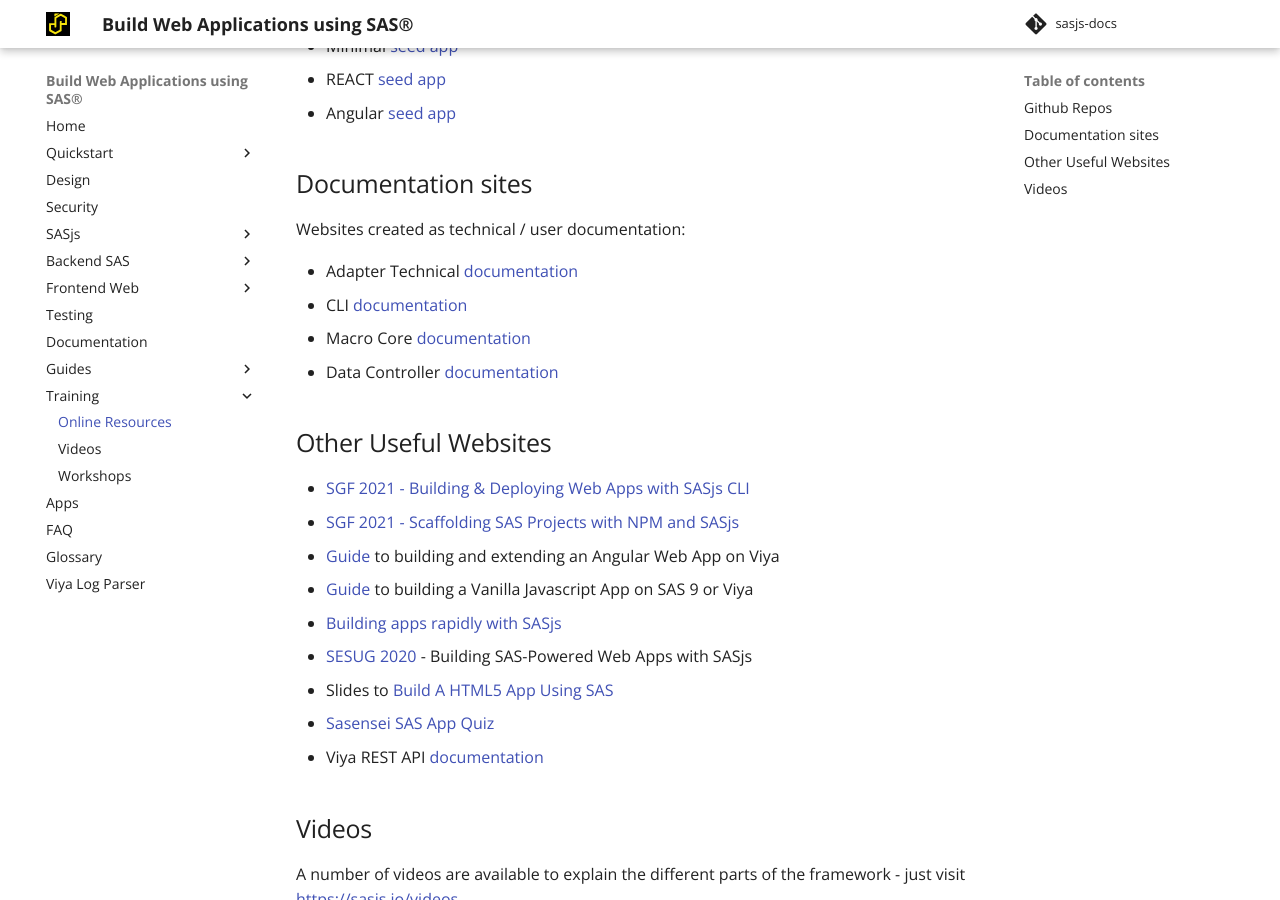
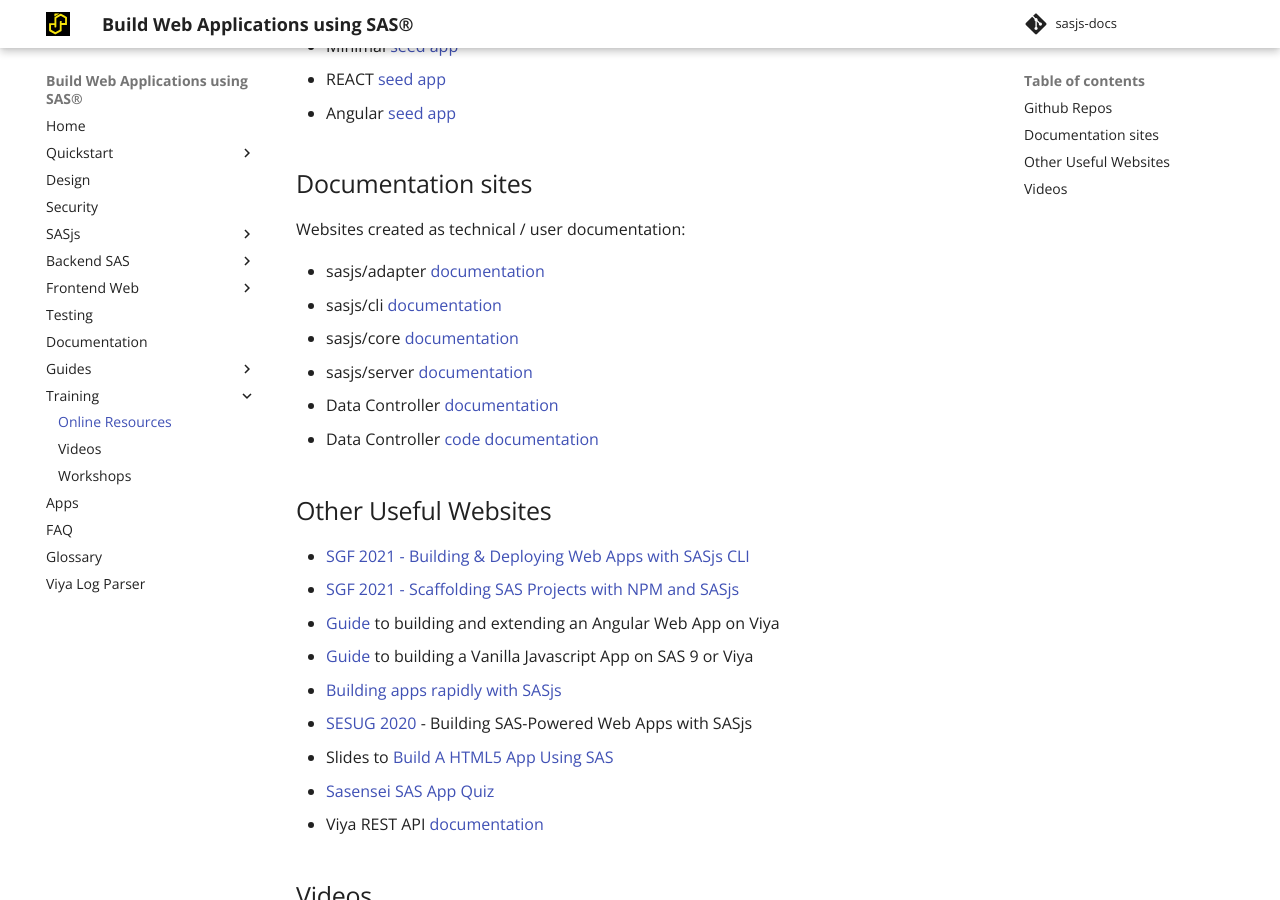
Before and after one commit to sasjs/sasjs.io, an MkDocs documentation site: the page built from docs/resources.md, in a window 1280 px wide and 900 px high, scrolled down 365 px. Built offline with MkDocs 1.6.1 and Material for MkDocs 9.7.7, drawn with Linux system fonts in a browser that asks for light colours; comment, search, counter and statistics services are not loaded.

Commit message:
Update resources.md

```diff
--- a/docs/resources.md
+++ b/docs/resources.md
@@ -16,10 +16,12 @@
 ## Documentation sites
 Websites created as technical / user documentation:
 
-* Adapter Technical [documentation](https://adapter.sasjs.io)
-* CLI [documentation](https://cli.sasjs.io)
-* Macro Core [documentation](https://core.sasjs.io)
+* sasjs/adapter [documentation](https://adapter.sasjs.io)
+* sasjs/cli [documentation](https://cli.sasjs.io)
+* sasjs/core [documentation](https://core.sasjs.io)
+* sasjs/server [documentation](https://server.sasjs.io)
 * Data Controller [documentation](https://docs.datacontroller.io/)
+* Data Controller [code documentation](https://code.datacontroller.io/)
 
 
 ## Other Useful Websites
```
